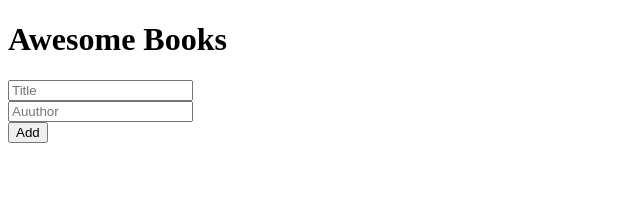
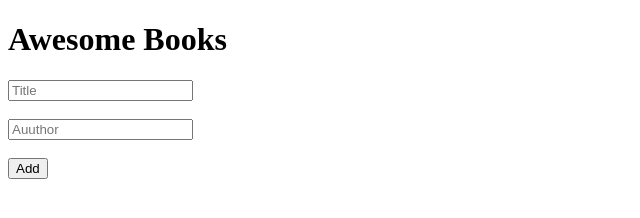
Before and after one commit to dlwub/Awesome-Books, a plain HTML site: page index.html in a window 1280 px wide. Shown: the whole page, without its empty margins (0-640 px from the left). Drawn offline with Linux system fonts and the light colour scheme.

Commit message:
Update index.html file

```diff
--- a/index.html
+++ b/index.html
@@ -1,9 +1,8 @@
 <!DOCTYPE html>
-<html>
-  <head lang="en">
+<html lang="en">
+  <head>
     <meta charset="UTF-8">
     <meta name="viewport" content="width=device-width, initial-scale=1.0">
-    <link href="style.css" rel="stylesheet">
     <link rel="preconnect" href="https://fonts.googleapis.com">
     <link rel="preconnect" href="https://fonts.gstatic.com" crossorigin>
     <link href="https://fonts.googleapis.com/css2?family=Lato:wght@100;300;400;700;900&display=swap" rel="stylesheet">
@@ -13,8 +12,8 @@
     <h1>Awesome Books</h1>
     <div id="books-list"></div>
     <form id="book-form" action="/" method="post">
-      <input id="title-input" type="text" placeholder="Title" name="title"><br/>
-      <input id="author-input" type="text" placeholder="Auuthor" name="author"><br/>
+      <input id="title-input" type="text" placeholder="Title" name="title"><br/><br/>
+      <input id="author-input" type="text" placeholder="Auuthor" name="author"><br/><br/>
       <button id="submit-btn" type="submit">Add</button>
     </form>
     <script src="index.js"></script>
```
